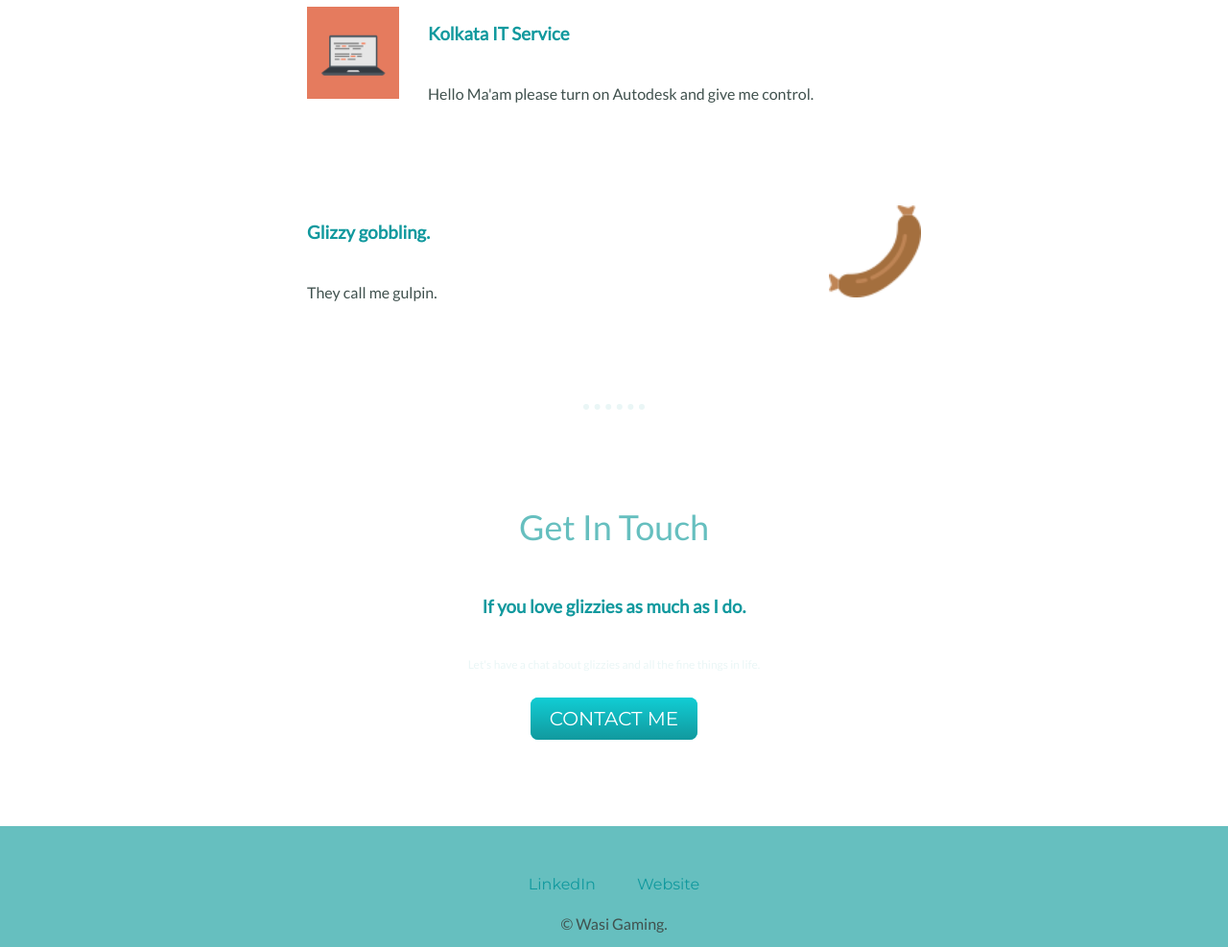
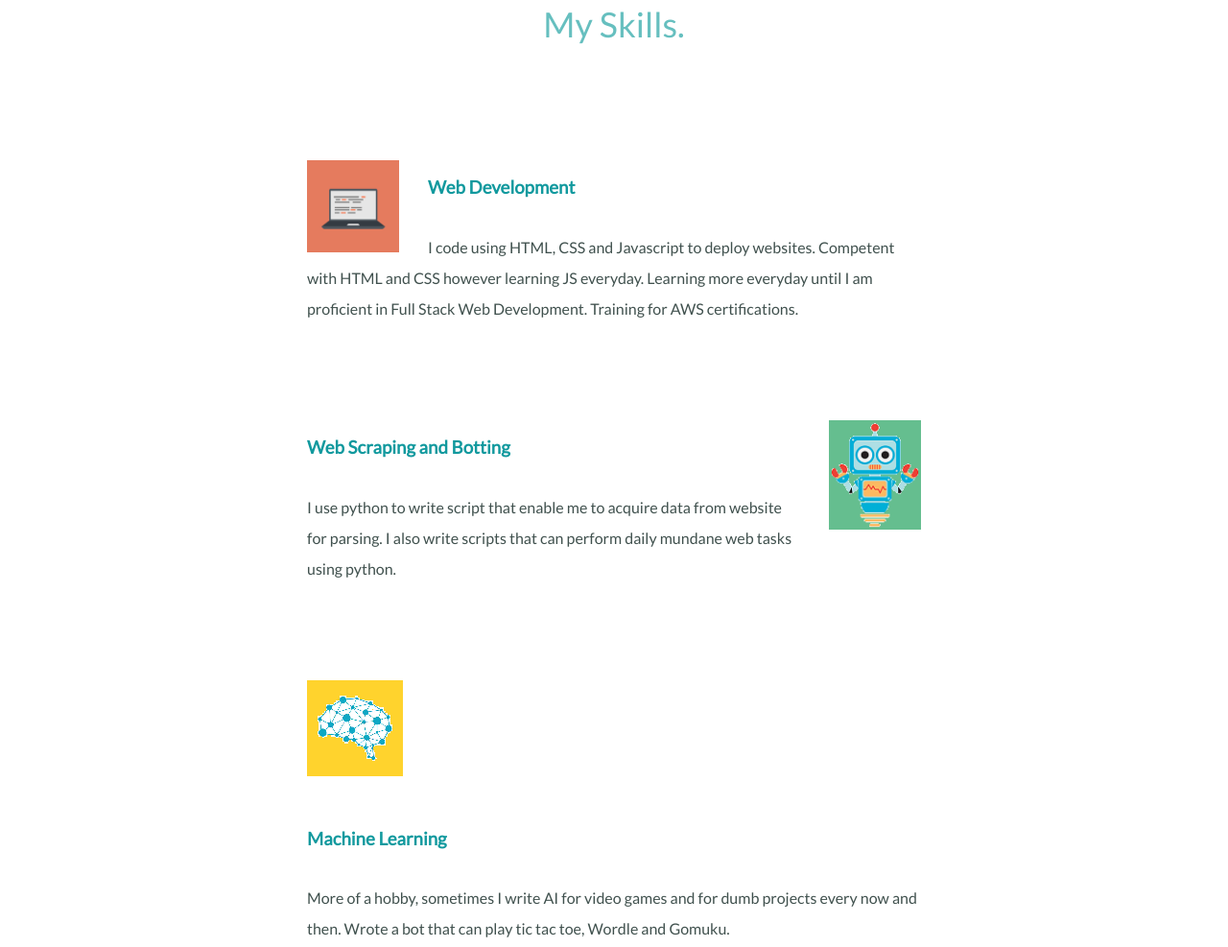
Before and after one commit to wasi-wasi/MyBetaSite, a plain HTML site: page index.html in a window 1280 px wide. Shown: the part 1718-2705 px from the top of the page at 96% size. Drawn offline with Linux system fonts and the light colour scheme.

Commit message:
Add files via upload

```diff
--- a/css/styles.css
+++ b/css/styles.css
@@ -168,5 +168,5 @@ a:hover{
 .contact-message{
   color: #EAF6F6;
   font-size: 0.75rem;
-  padding: 20px 0;
+  padding: 50px 0;
 }
--- a/index.html
+++ b/index.html
@@ -23,31 +23,37 @@
       <div class="profile">
         <img src="images\xd.png" alt="ya-boi">
         <h2>Hello.</h2>
-        <p class = "mydesc">Spare some bread pls.</p>
+        <p class = "mydesc">Hello, I am Mohammed Khan. I am a 2nd year Engineering Science student pursuing Robotics Engineering. I enjoy leaning about science, competing in video games and coding. In my free time, you can find me studying, doing leetcode or practicing for tournaments.</p>
       </div>
       <hr>
       <div class="skills">
         <h2>My Skills.</h2>
         <div class="skill-row">
           <img class="img_skill" src="images\computer.png" alt="">
-          <h3>Kolkata IT Service</h3>
-          <p>Hello Ma'am please turn on Autodesk and give me control.</p>
+          <h3>Web Development</h3>
+          <p>I code using HTML, CSS and Javascript to deploy websites. Competent with HTML and CSS however learning JS everyday. Learning more everyday until I am proficient in Full Stack Web Development. Training for AWS certifications.</p>
         </div>
         <div class="skill-row">
-          <img class="img_skill1" src="images/611157851536062052-64.png" alt="">
+          <img class="img_skill1" src="images/robo.png" alt="">
 
-          <h3>Glizzy gobbling.</h3>
-          <p>They call me gulpin.</p>
+          <h3>Web Scraping and Botting</h3>
+          <p>I use python to write script that enable me to acquire data from website for parsing. I also write scripts that can perform daily mundane web tasks using python.</p>
+        </div>
+		    <div class="skill-row">
+          <img class="img_skill2" src="images\mi.png" alt="">
+          <h3>Machine Learning</h3>
+          <p>More of a hobby, sometimes I write AI for video games and for dumb projects every now and then. Wrote a bot that can play tic tac toe, Wordle and Gomuku.</p>
         </div>
       </div>
       <hr>
       <div class="contact-me">
         <h2>Get In Touch</h2>
-        <h3>If you love glizzies as much as I do.</h3>
-        <p class="contact-message">Let's have a chat about glizzies and all the fine things in life.</p>
-        <a class="btn" href="mailto:wassergaming@mail.com">CONTACT ME</a>
+        <h3>If you love science, engineering or video games as much as I do.</h3>
+        <p class="contact-message">Let's have a chat.</p>
+        <a class="btn" href="mailto:khan.jawwad1212@gmail.com">CONTACT ME</a>
       </div>
     </div>
+
 
 
     <div class="bottom-container">
```
Also changed, not shown: images/mi.jpg (added), images/mi.png (added), images/robo.png (added).
